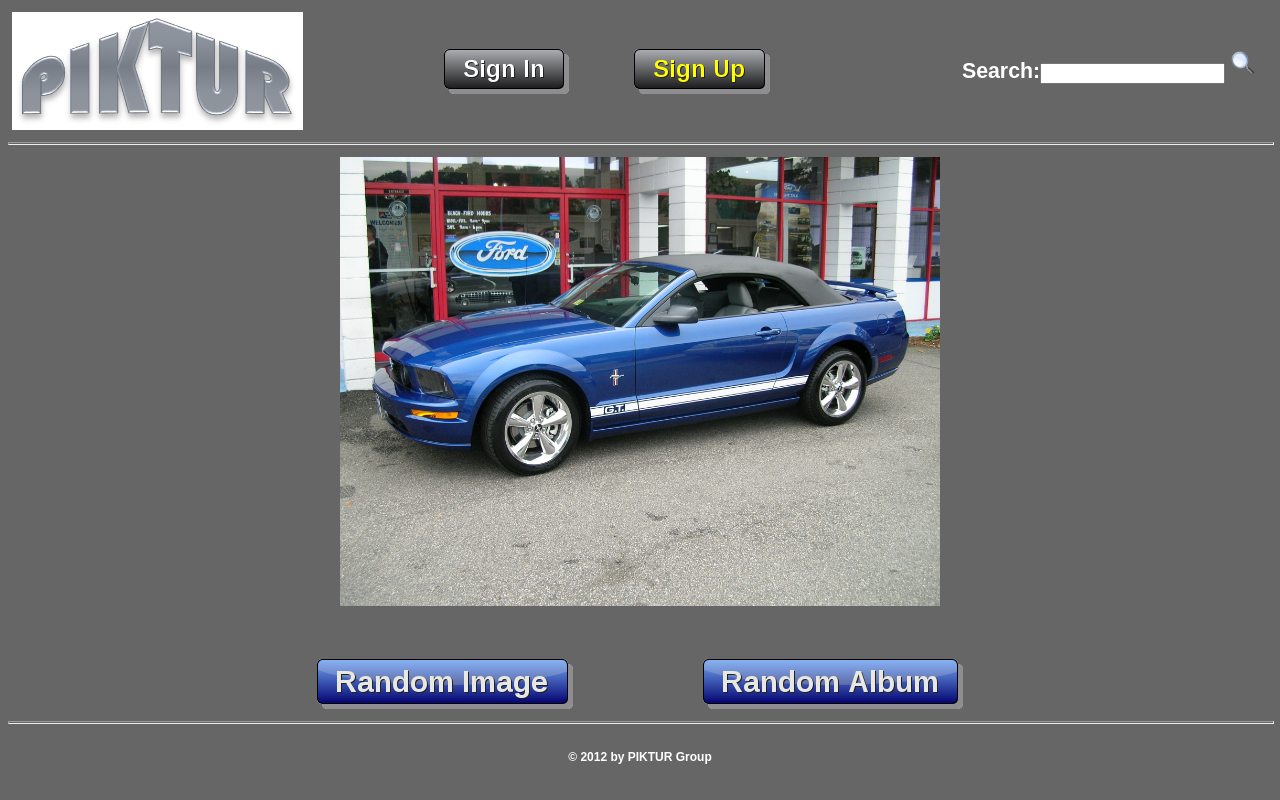
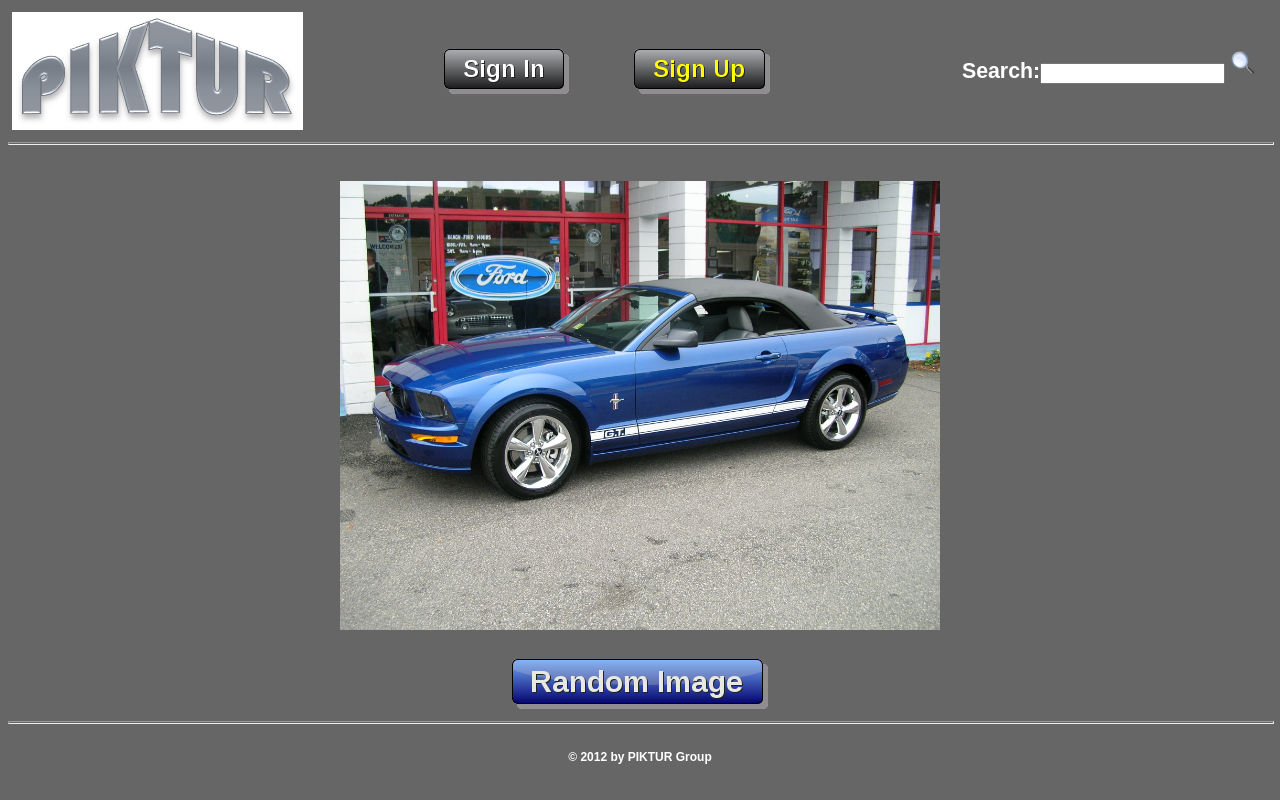
Before and after one commit to sturnbull/piktur, a PHP site: page / in a window 1280 px wide. Run offline with PHP 8.4, Linux system fonts and the light colour scheme.

Commit message:
Updated index to remove randum album link and clean up table structure.

```diff
--- a/html/index.php
+++ b/html/index.php
@@ -1,42 +1,15 @@
 <?php require 'header.php'; ?>
     <table border="0" cellpadding="2" cellspacing="2" width="100%">
-      <tbody>
       <tr>
-          <td valign="top" width="25%"><br>
-          </td>
-          <td colspan="3" rowspan="1" align="center" height="500"
-            valign="top" width="50%">
-            <!---------------------------------------------------------->
-            <!-- Need put a random image here? ->
-<!----------------------------------------------------------> <img
-              alt="image" src="pikturs/DSCN0058.JPG" height="449" width="600"><br>
-          </td>
-          <td valign="top" width="25%"><br>
+        <td height="500" class="center_middle">
+          <img alt="image" src="http://<?php echo $_SERVER['SERVER_NAME'] ?>/pikturs/DSCN0058.JPG" height="449" width="600"><br>
         </td>
       </tr>
       <tr>
-          <td valign="top"><br>
-          </td>
-          <td align="right" valign="middle" width="20%">
-            <!---------------------------------------------------------->
-            <!-- random image change function ->
-<!---------------------------------------------------------->
-<a href="imageview.php"><img alt="Random Image" src="img/randomimagebutton.png" border="0" height="50" width="256"></a>
-
-           <br>
-          </td>
-          <td valign="middle" width="10%"><br>
-          </td>
-          <td valign="middle" width="20%">
-            <!---------------------------------------------------------->
-            <!-- random Album select and go to album view function ->
-<!---------------------------------------------------------->
-<a href="albumview.html"><img alt="Random Album" src="img/randomalbumbutton.png" height="50" width="260"></a><br>
-          </td>
-          <td valign="top"><br>
+        <td class="center_middle">
+          <a href="http://<?php echo $_SERVER['SERVER_NAME'].$_SERVER['PHP_SELF'] ?>"><img alt="Random Image" src="http://<?php echo $_SERVER['SERVER_NAME'] ?>/img/randomimagebutton.png" border="0" height="50" width="256"></a>
         </td>
       </tr>
-      </tbody>
     </table>
 <?php require 'footer.php'; ?>
   </body>
```
Lines whose indentation alone changed are shown as unchanged.
